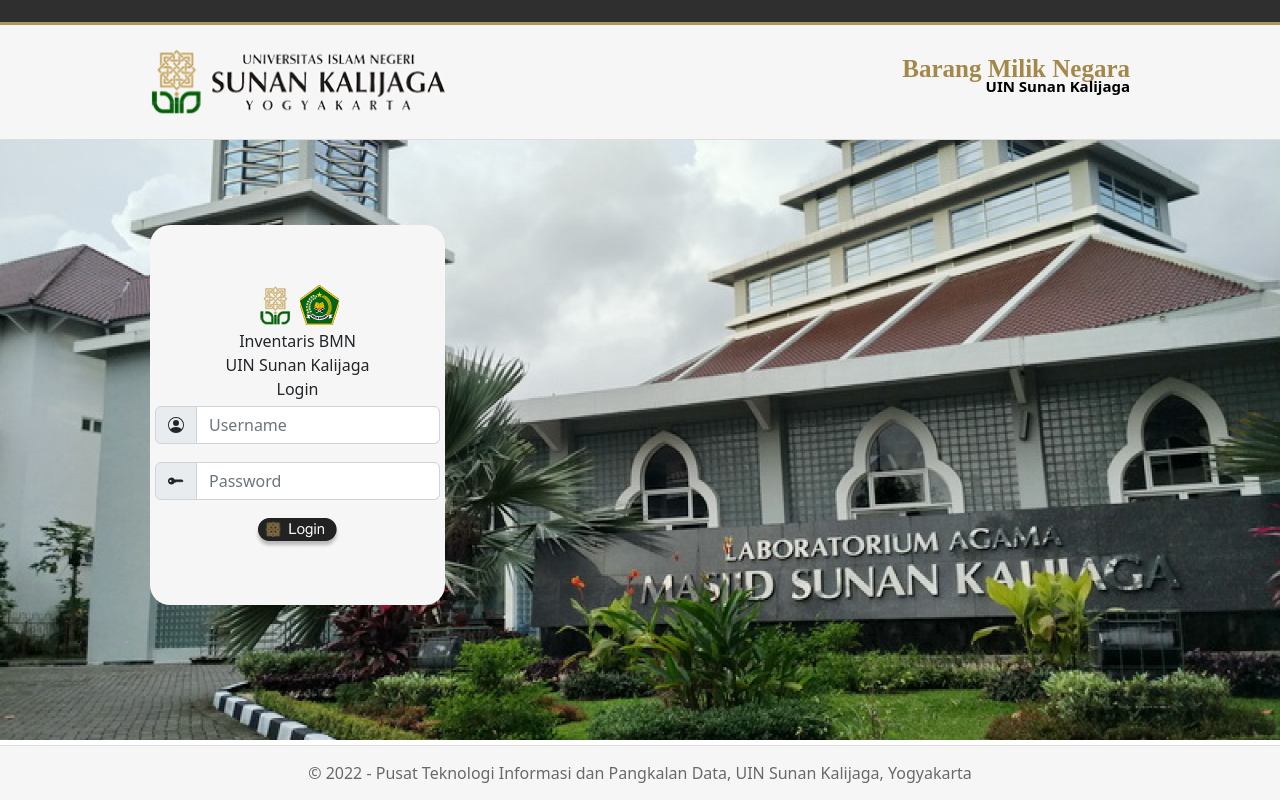
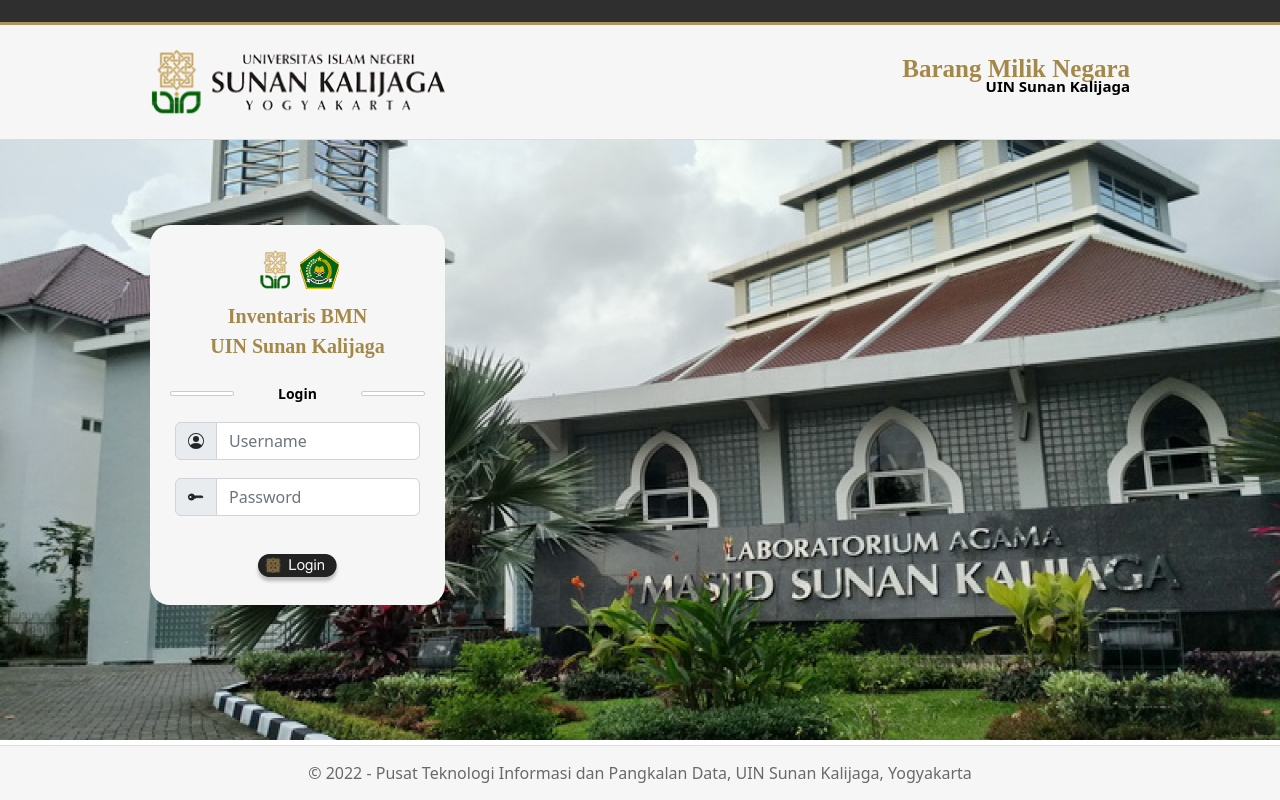
Before and after one commit to nandaarya/bbp_proyek, a PHP site: page /login.html in a window 1280 px wide. Run offline with PHP 8.4, Linux system fonts and the light colour scheme.

Commit message:
add text style and some desain in login form

```diff
--- a/login.html
+++ b/login.html
@@ -36,10 +36,14 @@
 				<div id="text_login">
 					Inventaris BMN<br>UIN Sunan Kalijaga
 				</div>
+
 				<div id="text_login2">
-					Login
+					<img src="assets\images\desain_login.png" width="64" height="5">
+					<div id="text_login3">Login</div>
+					<img src="assets\images\desain_login.png" width="64" height="5">
 				</div>
 
+				<div class="text_field_login">
 					<form action="">
 						<table>
 							<tr>
@@ -62,6 +66,7 @@
 							</tr>
 						</table>
 					</form>
+				</div>
 
 				<div class="button_login">
 					<img src="assets\images\login_button.png">
--- a/style/style_layout.css
+++ b/style/style_layout.css
@@ -102,6 +102,8 @@ body {
     height: 380px;
     margin-top: 85px;
     margin-bottom: 85px;
+    padding-left: 20px;
+    padding-right: 20px;
     background-color: #F6F6F6;
     border-radius: 20px;
     display: flex;
@@ -113,23 +115,35 @@ body {
 #logo_login {
     width: 82px;
     height: 48px;
+    margin-bottom: 8px;
 }
 
 #text_login {
     text-align: center;
+    margin-bottom: 22px;
+    font-family: cinzel;
+    font-size: 20px;
+    color: #A4884A;
+    font-weight: bold;
 }
 
 #text_login2 {
-    text-align: center;
+    width: 100%;
+    display: flex;
+    flex-direction: row;
+    align-items: center;
+    justify-content: space-between;
+    margin-bottom: 13px;
 }
 
-.email {
-    display: flex;
-    flex-direction: row;
+#text_login3 {
+    font-size: 14px;
+    color: #000;
+    font-weight: bold;
 }
 
-#logo_email {
-
+.text_field_login {
+    margin-bottom: 20px;
 }
 
 .copyright {
```
Also changed, not shown: assets/images/desain_login.png (added). Lines whose indentation alone changed are shown as unchanged.
